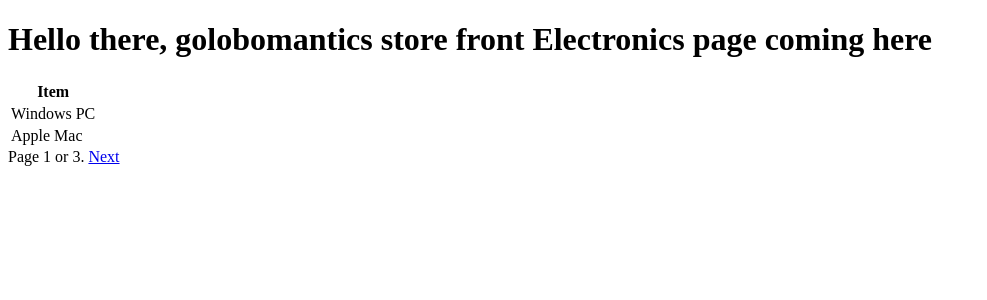
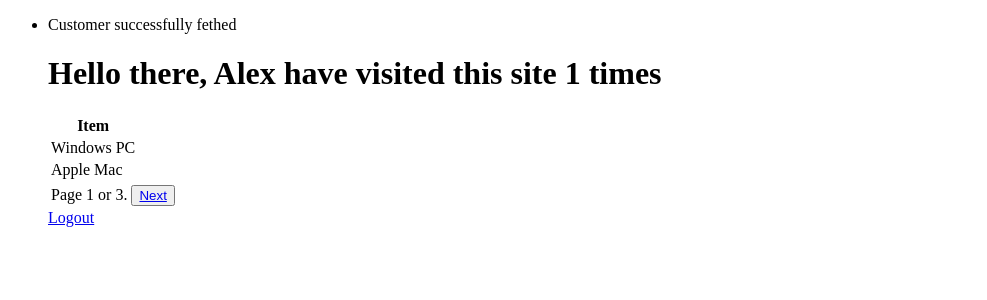
Before and after one commit to alexyak1/django_market, a Django app: page /electronics in a window 1280 px wide. Shown: the top 300 px of the page, without its empty margins (0-987 px from the left). Run offline with Django 3.2, Linux system fonts and the light colour scheme.

Commit message:
try out cash and cookies

```diff
--- a/store/templates/store/list.html
+++ b/store/templates/store/list.html
@@ -7,7 +7,19 @@
 </head>
 
 <body>
-    <h1>Hello there, golobomantics store front Electronics page coming here</h1>
+    {% if messages %}
+    <ul class="messages">
+        {% for msg in messages %}
+        <li>
+            <div class='alert alert-{{msg.level_tag}} role=' alert '>
+                {{msg.message}}
+            </div>
+        </li>
+        {% endfor %}
+    {% endif%}
+
+    <h1>Hello there, {{ request.session.customer }} have visited this site {{ request.COOKIES.visits|default:"1"}} times</h1>
+
     <table class="table table-bordered">
         <thead>
             <tr>
@@ -23,17 +35,20 @@
         </tbody>
     </table>
 
-    {% if is_paginated %}
+    <table>
+        {% if items.has_other_pages %}
         <tr class="pagination">
-        {% if page_obj.has_previous %}
-        <td><span><a href="?page={{ item.previous_page_number }}">Previous</a></span></td>
+            {% if items.has_previous %}
+            <td><button><a href="?page={{ item.previous_page_number }}">Previous</a></button></td>
             {% endif %}
             <td class="">
-            <span>Page {{ page_obj.number }} or {{ page_obj.paginator.num_pages }}.</span>
+                <span>Page {{ items.number }} or {{ items.paginator.num_pages }}.</span>
             </td>
-        {% if page_obj.has_next %}
-        <td><span><a href="?page={{ page_obj.next_page_number }}">Next</a></span></td>
+            {% if items.has_next %}
+            <td><button><a href="?page={{ items.next_page_number }}">Next</a></button></td>
             {% endif %}
         </tr>
         {% endif %}
+    </table>
+    <a href="/logout">Logout</a>
 </body>
--- a/store/urls.py
+++ b/store/urls.py
@@ -1,13 +1,13 @@
 from django.urls import path, re_path
 
 from . import views
-# from .views import ElectronicsView
-from .views import ElectronicsView3
+from .views import ElectronicsView
 
 urlpatterns = [
     path('', views.index, name='index'),
     re_path(r'^\d+', views.detail, name='detail'),
     # re_path(r'^electronics', views.electronics, name='electronics')
     # re_path(r'^electronics', ElectronicsView.as_view(), name='electronics'),
-    re_path(r'^electronics', ElectronicsView3.as_view(), name='electronics'),
+    re_path(r'^electronics', ElectronicsView.as_view(), name='electronics'),
+    re_path(r'^logout', views.logout, name='logout')
 ]
--- a/store/views.py
+++ b/store/views.py
@@ -5,6 +5,7 @@ from django.core.paginator import Paginator, PageNotAnInteger
 from django.shortcuts import render
 from django.views import View
 from django.views.generic import TemplateView, ListView
+from django.contrib import messages
 
 
 def index(request):
@@ -13,19 +14,45 @@ def index(request):
 def detail(request):
     return HttpResponse("Hello there")
 
+def logout(request):
+    try:
+        del request.session['customer']
+    except KeyError:
+        print('Error while loggin out')
+    return HttpResponse('You are logged out.')
+
+
 # @require_http_methods(["GET"])
-# # @cache_page(900)
+# @cache_page(900)
 class ElectronicsView(View):
     def get(self, request):
         items = ("Windows PC", "Apple Mac", "Apple iPhone", "Lenovo", "Samsung", "Google")
         paginator = Paginator(items, 2)
         pages = request.GET.get('page', 1)
-        self.process()
+
+        name = "Alex"
+        # self.process()
+        messages.info(request, 'Customer successfully fethed')
         try:
             items = paginator.page(pages)
         except PageNotAnInteger:
             items = paginator.page(1)
-        return render(request, 'store/list.html', {'items': items})
+        if not request.session.has_key('customer'):
+            request.session['customer'] = name
+            print('session value set')
+        response = render(request, 'store/list.html', {'items': items})
+        if request.COOKIES.get('visits'):
+            value = int(request.COOKIES.get('visits'))
+            print('Getting Cookie.')
+            response.set_cookie('visits', value + 1)
+        else:
+            value = 1
+            print('Setting Cookie.')
+            response.set_cookie('visits', value)
+
+        return response
+
+
 
 class ElectronicsView2(TemplateView):
     template_name = 'store/list.html'
```
Also changed, not shown: globomantics/settings.py (+9 -0 lines), db.sqlite3, 1 other file. Lines whose indentation alone changed are shown as unchanged.
